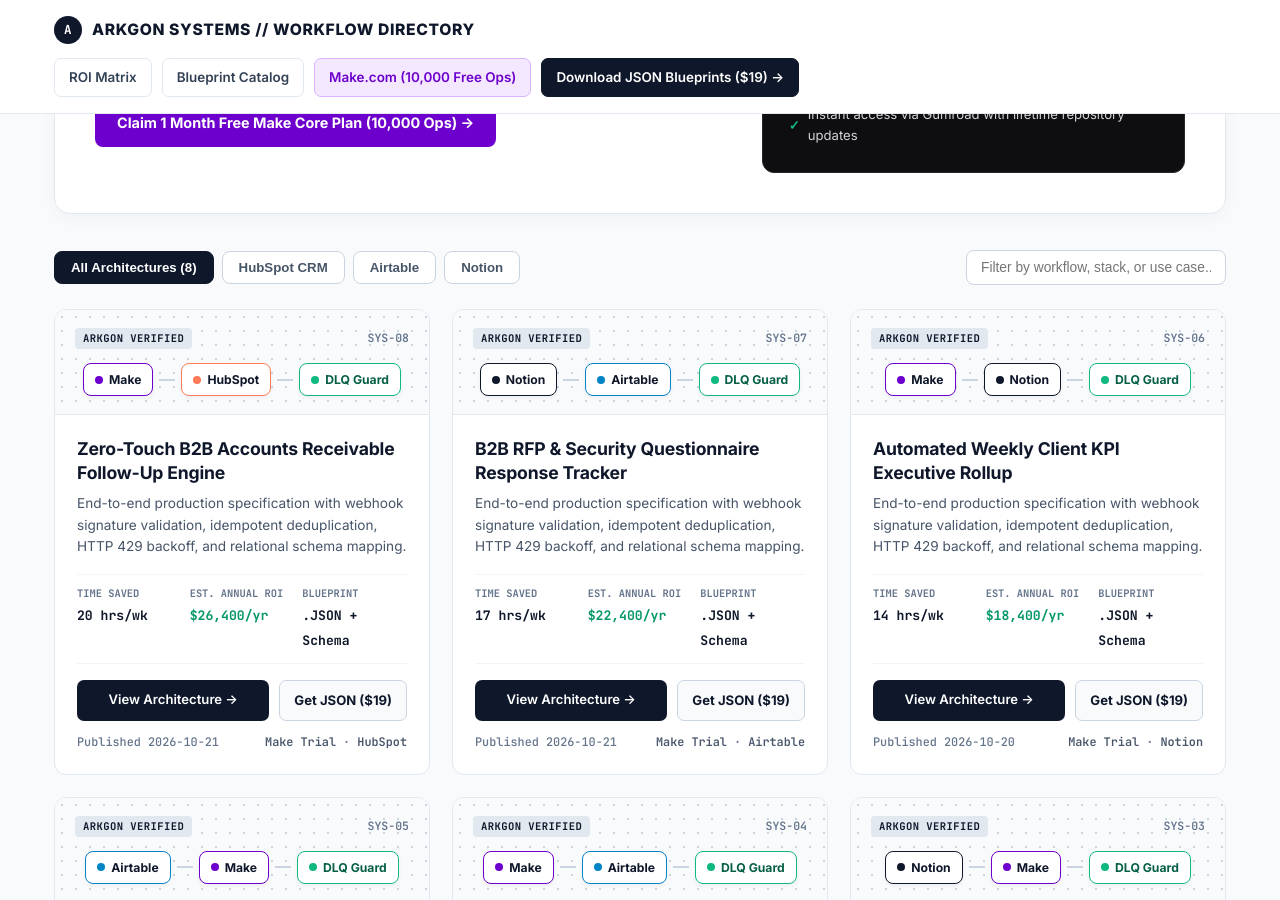
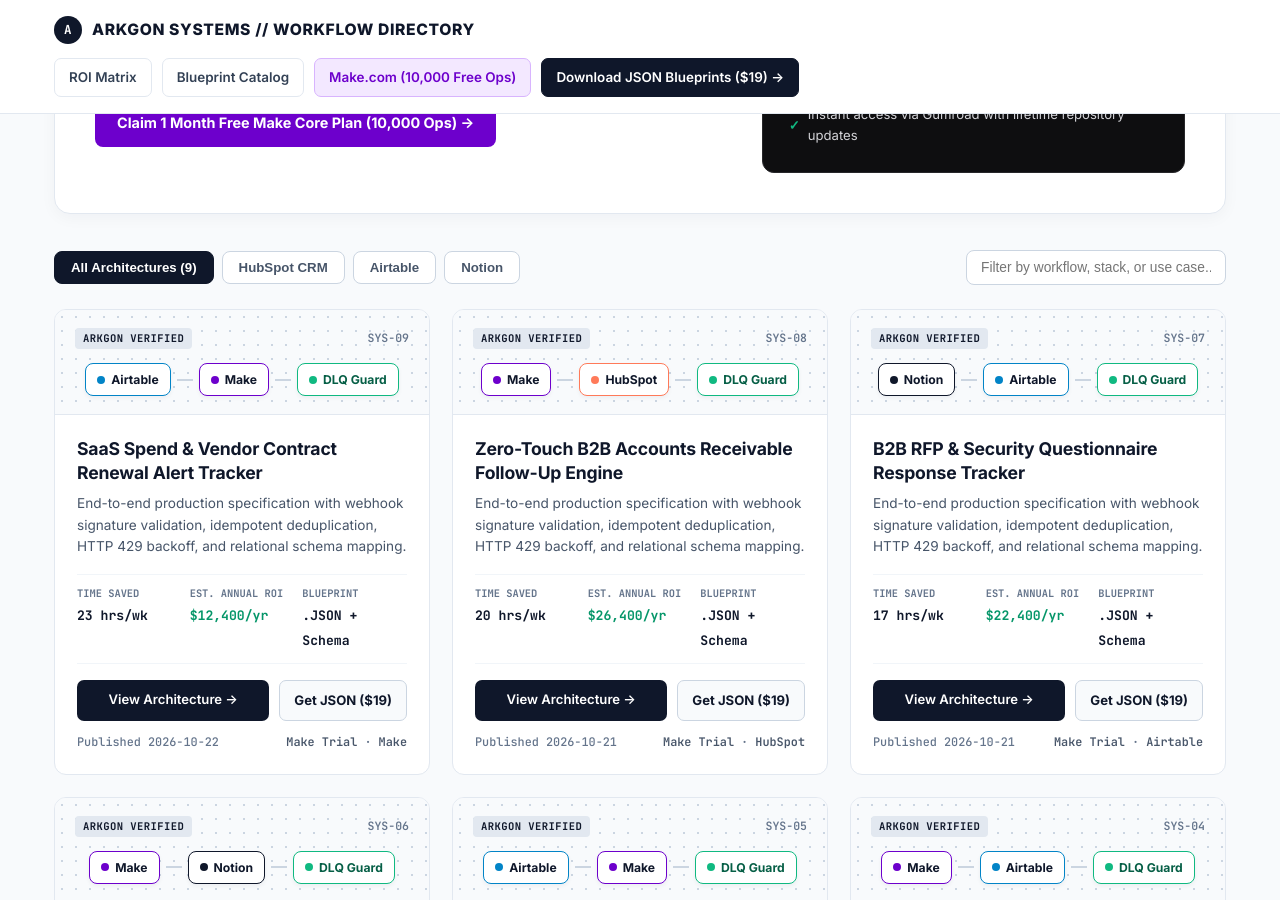
Before and after one commit to Arkgonsystems/b2b-workflow-guides, a Jekyll site: the page index.html, which Jekyll copies as it is, in a window 1280 px wide and 900 px high, scrolled down 515 px. Built offline with Jekyll 4.4.1, drawn with Linux system fonts in a browser that asks for light colours; some of the changed text lies outside the part shown.

Commit message:
Publish v15 Arkgon Systems institutional directory homepage

```diff
--- a/index.html
+++ b/index.html
@@ -137,7 +137,7 @@
   </section>
   <div class="controls-bar">
     <div class="filter-group">
-      <button class="filter-pill active" onclick="filterGuides('all', this)">All Architectures (8)</button>
+      <button class="filter-pill active" onclick="filterGuides('all', this)">All Architectures (9)</button>
       <button class="filter-pill" onclick="filterGuides('hubspot', this)">HubSpot CRM</button>
       <button class="filter-pill" onclick="filterGuides('airtable', this)">Airtable</button>
       <button class="filter-pill" onclick="filterGuides('notion', this)">Notion</button>
@@ -145,7 +145,38 @@
     <input type="text" id="searchInput" class="search-box" placeholder="Filter by workflow, stack, or use case..." oninput="searchGuides()">
   </div>
   <section class="cards-grid" id="guideGrid">
-<div class="tpl-card" data-stack="make hubspot" data-title="zero-touch b2b accounts receivable follow-up engine">
+<div class="tpl-card" data-stack="airtable make" data-title="saas spend &amp; vendor contract renewal alert tracker">
+  <div class="tpl-canvas">
+    <div class="canvas-top">
+      <span class="verified-tag">ARKGON VERIFIED</span>
+      <span class="id-tag">SYS-09</span>
+    </div>
+    <div class="node-pipeline">
+      <div class="node-pill" style="border-color:#0284c7;"><span class="dot" style="background:#0284c7;"></span>Airtable</div>
+      <div class="connector"></div>
+      <div class="node-pill" style="border-color:#6d00cc;"><span class="dot" style="background:#6d00cc;"></span>Make</div>
+      <div class="connector"></div>
+      <div class="node-pill dlq"><span class="dot" style="background:#10b981;"></span>DLQ Guard</div>
+    </div>
+  </div>
+  <div class="tpl-body">
+    <h3><a href="./guides/vendor-contract-renewal-alert-system.html">SaaS Spend &amp; Vendor Contract Renewal Alert Tracker</a></h3>
+    <p class="tpl-desc">End-to-end production specification with webhook signature validation, idempotent deduplication, HTTP 429 backoff, and relational schema mapping.</p>
+    <div class="metrics-bar">
+      <div class="metric"><span class="m-label">TIME SAVED</span><span class="m-val">23 hrs/wk</span></div>
+      <div class="metric"><span class="m-label">EST. ANNUAL ROI</span><span class="m-val" style="color:#059669;">$12,400/yr</span></div>
+      <div class="metric"><span class="m-label">BLUEPRINT</span><span class="m-val">.JSON + Schema</span></div>
+    </div>
+    <div class="tpl-actions">
+      <a class="btn-spec" href="./guides/vendor-contract-renewal-alert-system.html">View Architecture &rarr;</a>
+      <a class="btn-json" href="https://platypusprime.gumroad.com/l/dncmng" target="_blank" rel="noopener">Get JSON ($19)</a>
+    </div>
+    <div class="tpl-footer">
+      <span>Published 2026-10-22</span>
+      <span><a href="https://www.make.com/en/register?pc=b2bworkflow" target="_blank" rel="noopener">Make Trial</a> &middot; <a href="https://www.make.com/en/register?pc=b2bworkflow" target="_blank" rel="noopener">Make</a></span>
+    </div>
+  </div>
+</div><div class="tpl-card" data-stack="make hubspot" data-title="zero-touch b2b accounts receivable follow-up engine">
   <div class="tpl-canvas">
     <div class="canvas-top">
       <span class="verified-tag">ARKGON VERIFIED</span>
@@ -405,6 +436,14 @@
         <thead><tr><th>ID</th><th>System Architecture</th><th>Integration Stack</th><th>Est. Annual ROI</th><th>Ops Saved</th><th>Specification</th><th>Turnkey Asset</th></tr></thead>
         <tbody>
 <tr>
+  <td class="mono" style="color:#64748b;">#09</td>
+  <td><a href="./guides/vendor-contract-renewal-alert-system.html" style="color:#0f172a;font-weight:700;text-decoration:none;">SaaS Spend &amp; Vendor Contract Renewal Alert Tracker</a></td>
+  <td><span class="table-stack">Airtable + Make</span></td>
+  <td class="mono" style="color:#059669;font-weight:600;">$12,400/yr</td>
+  <td class="mono">23 hrs/wk</td>
+  <td><a href="./guides/vendor-contract-renewal-alert-system.html" style="color:#4f46e5;font-weight:600;text-decoration:none;">Read Spec &rarr;</a></td>
+  <td><a href="https://platypusprime.gumroad.com/l/dncmng" target="_blank" rel="noopener" class="table-buy">JSON Pack ($19)</a></td>
+</tr><tr>
   <td class="mono" style="color:#64748b;">#08</td>
   <td><a href="./guides/accounts-receivable-dunning-automation.html" style="color:#0f172a;font-weight:700;text-decoration:none;">Zero-Touch B2B Accounts Receivable Follow-Up Engine</a></td>
   <td><span class="table-stack">Make + HubSpot</span></td>
```
